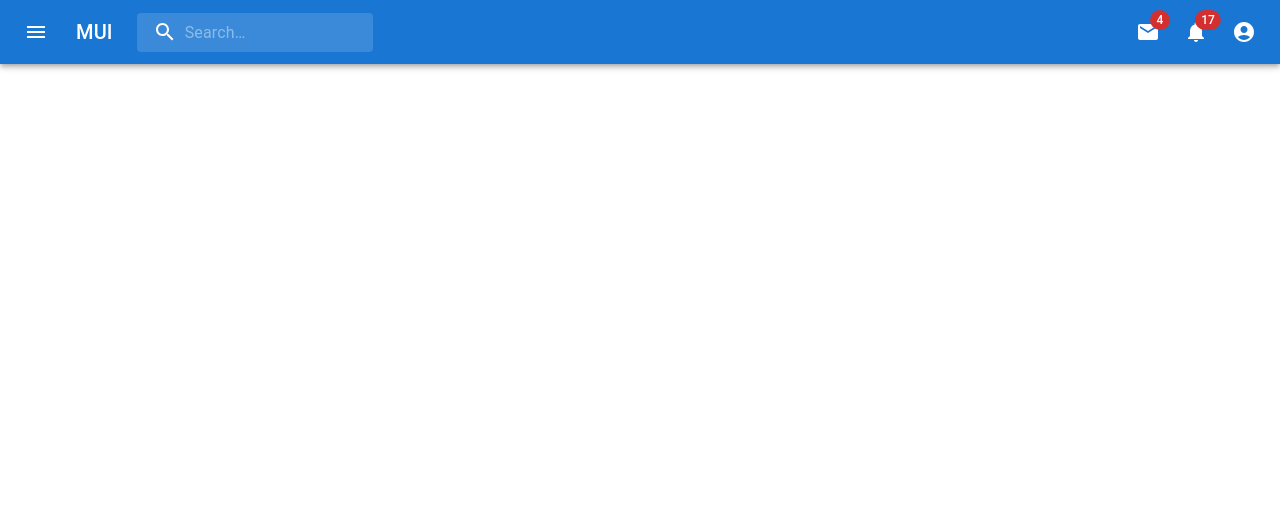
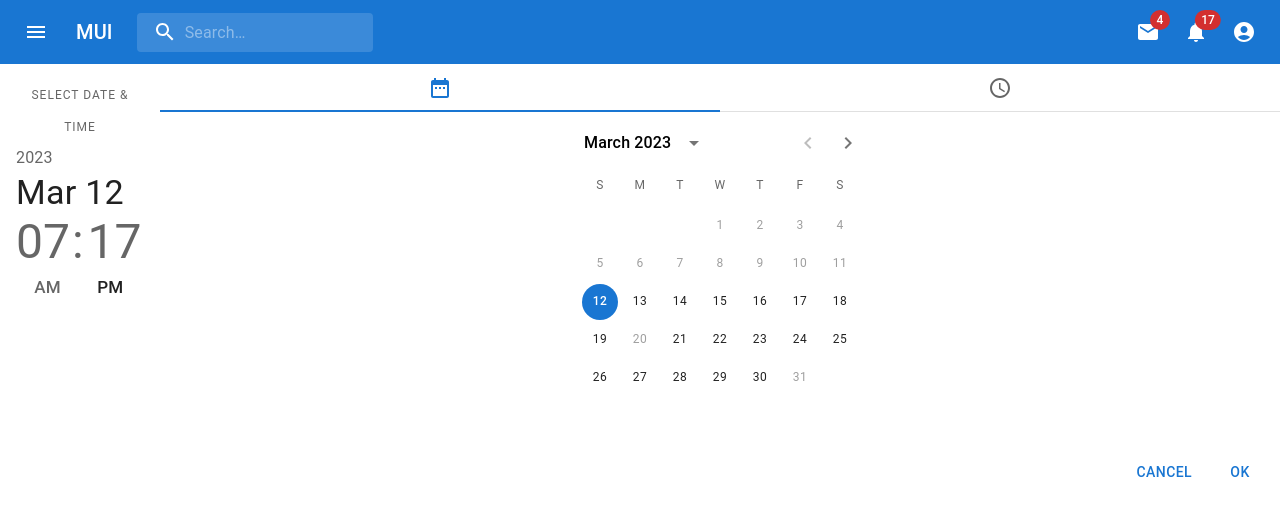
Before and after one commit to Sleepless-frenzied/Trackflow, a React (Create React App) app: page /Reservation in a window 1280 px wide. Before the commit this address had no page. Shown: the top 516 px of the page. Built offline with nearby package versions, Linux system fonts and the light colour scheme.

Commit message:
calendar

```diff
--- a/package.json
+++ b/package.json
@@ -57,6 +57,9 @@
   },
   "devDependencies": {
     "@mui/icons-material": "^5.11.11",
-    "react-router-dom": "^6.9.0"
+    "@mui/x-date-pickers": "^6.0.1",
+    "dayjs": "^1.11.7",
+    "react-router-dom": "^6.9.0",
+    "tailwindcss": "^3.2.7"
   }
 }
--- a/src/App.css
+++ b/src/App.css
@@ -1,3 +1,7 @@
+@tailwind base;
+@tailwind components;
+@tailwind utilities;
+
 .App {
   text-align: center;
 }
--- a/src/App.tsx
+++ b/src/App.tsx
@@ -7,18 +7,18 @@ import './App.css';
 import {BrowserRouter, Routes, Route} from "react-router-dom";
 import Navbar from "./Components/Navbar";
 import Home from "./Pages/Home";
+import Reservation from "./Pages/Reservation";
 
 function App() {
   return (
       <div className="App">
-          <header className="fixed w-full h-full z-50">
-              <Navbar/>
-          </header>
+          <Navbar/>
 
 
           <BrowserRouter>
               <Routes>
                   <Route path="/" element={<Home/>}/>
+                  <Route path="/Reservation" element={<Reservation/>}/>
               </Routes>
           </BrowserRouter>
 
--- /dev/null
+++ b/src/Components/Calendar.tsx
@@ -0,0 +1,37 @@
+import * as React from 'react';
+import dayjs from 'dayjs';
+import { DemoContainer, DemoItem } from '@mui/x-date-pickers/internals/demo';
+import { AdapterDayjs } from '@mui/x-date-pickers/AdapterDayjs';
+import { LocalizationProvider } from '@mui/x-date-pickers/LocalizationProvider';
+
+import { StaticDateTimePicker } from '@mui/x-date-pickers/StaticDateTimePicker';
+
+export default function ResponsiveDateTimePickers() {
+
+
+    const Disable = (date: any) => {
+        let blackoutDates = [
+            "31/03/2023",
+            "20/03/2023",
+        ];
+        //console.log(date);
+        return blackoutDates.includes(dayjs(date).format('DD/MM/YYYY'))
+    }
+
+    const test = () => {
+      console.log('hey')
+    }
+
+    return (
+        <LocalizationProvider dateAdapter={AdapterDayjs}>
+            <StaticDateTimePicker defaultValue={dayjs()}
+                                  disablePast
+                                  shouldDisableDate={Disable}
+                                  onAccept={test}
+                                  orientation={"landscape"}
+
+
+            />
+        </LocalizationProvider>
+    );
+}
--- a/src/Pages/Home.tsx
+++ b/src/Pages/Home.tsx
@@ -3,8 +3,9 @@ import React from "react";
 
 import logo from '../logo.svg';
 import '../App.css';
+import {Link} from "react-router-dom";
 
-function Home(){
+function Reservation(){
     return (
         <div className="App">
             <header className="App-header">
@@ -20,9 +21,12 @@ function Home(){
                 >
                     Learn Reacte!
                 </a>
+
+                <Link to={'/Reservation'} className=" hover:bg-gray-700 text-white px-3 py-2 rounded-md text-sm font-medium text-xl"
+                > test</Link>
             </header>
         </div>
     );
 }
 
-export default Home;
+export default Reservation;
--- /dev/null
+++ b/src/Pages/Reservation.tsx
@@ -0,0 +1,19 @@
+
+import React from "react";
+
+import logo from '../logo.svg';
+import '../App.css';
+
+import ResponsiveDateTimePickers from "../Components/Calendar";
+
+function Home(){
+    return (
+        <div className="w-screen h-screen">
+            <div className="w-screen">
+                <ResponsiveDateTimePickers/>
+            </div>
+        </div>
+    );
+}
+
+export default Home;
--- a/src/index.css
+++ b/src/index.css
@@ -1,3 +1,7 @@
+@tailwind base;
+@tailwind components;
+@tailwind utilities;
+
 body {
   margin: 0;
   font-family: -apple-system, BlinkMacSystemFont, 'Segoe UI', 'Roboto', 'Oxygen',
--- /dev/null
+++ b/tailwind.config.js
@@ -0,0 +1,8 @@
+/** @type {import('tailwindcss').Config} */
+module.exports = {
+  content: ["./src/**/*.{html,js,ts,tsx}"],
+  theme: {
+    extend: {},
+  },
+  plugins: [],
+}
```
Also changed, not shown: src/Components/Navbar.tsx (+6 -1 lines), 1 other file (tests, documents, lock files or other folders).
